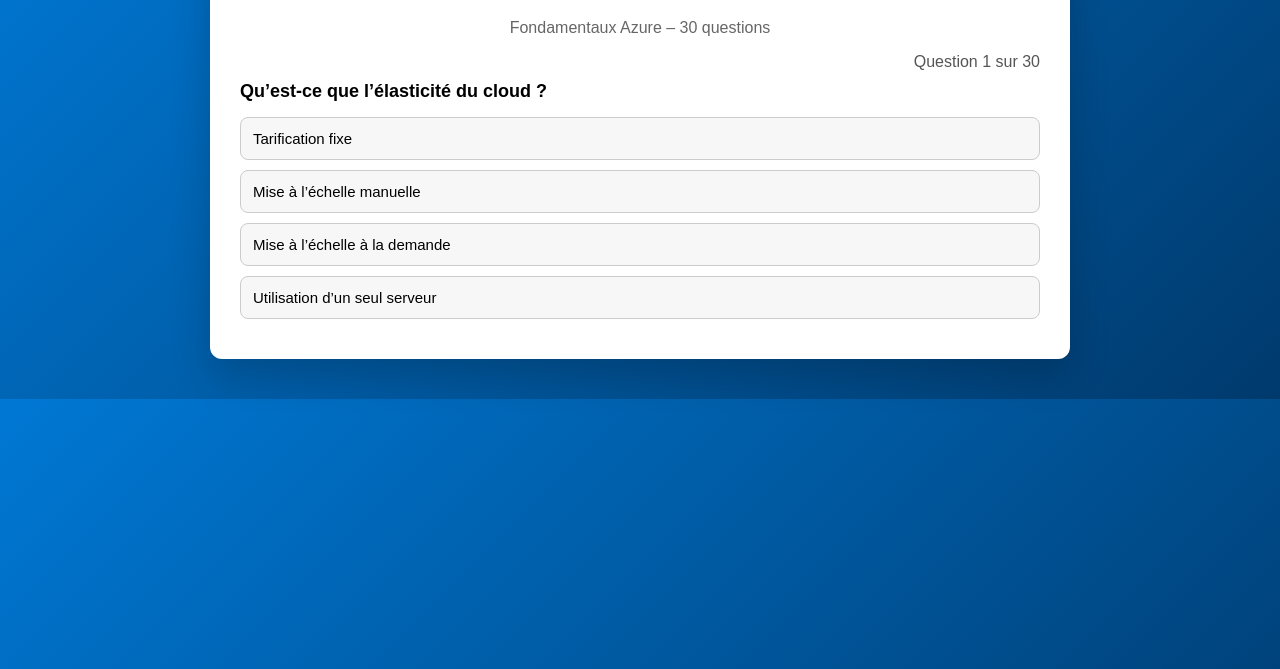
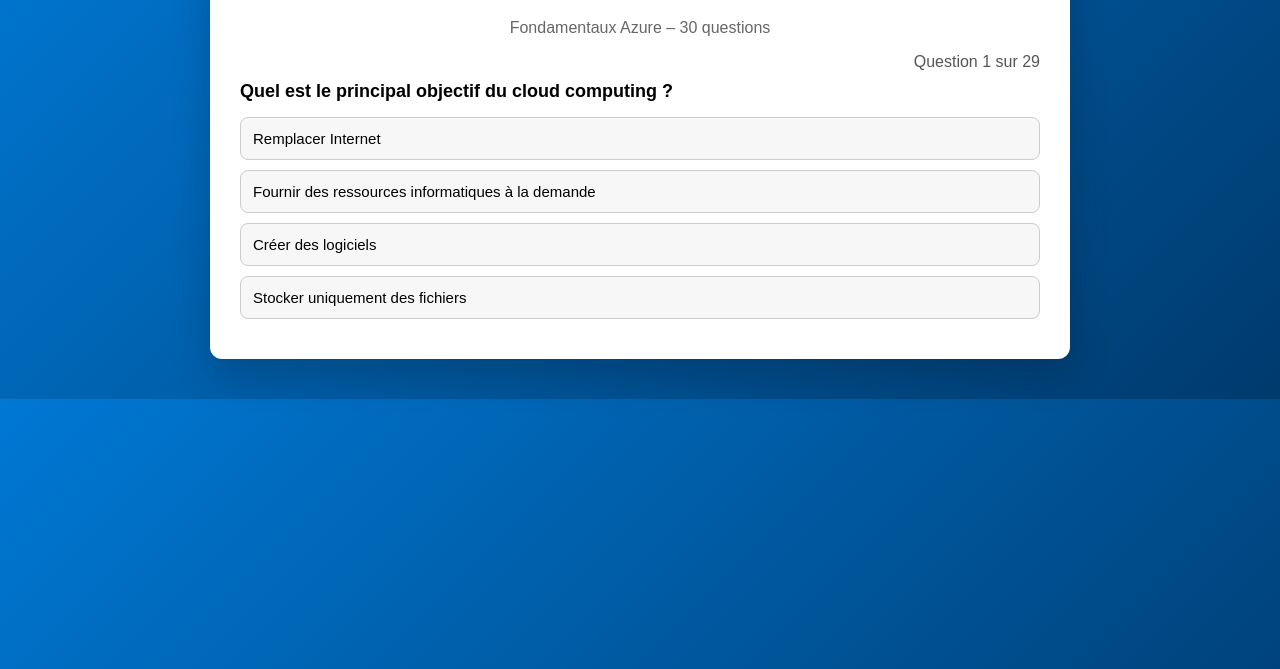
Before and after one commit to iheb69nachet/az-900-s1, a website: page index.html in a window 1280 px wide. Shown: the part 131-800 px from the top of the page. Drawn offline with Linux system fonts and the light colour scheme.

Commit message:
Update quiz questions in index.html

```diff
--- a/index.html
+++ b/index.html
@@ -96,41 +96,76 @@
 </div>
 
 <script>
+// const questions = [
+//   { q:"Qu’est-ce que l’élasticité du cloud ?", o:["Tarification fixe","Mise à l’échelle manuelle","Mise à l’échelle à la demande","Utilisation d’un seul serveur"], a:2 },
+//   { q:"Quel modèle cloud nécessite le plus de gestion côté client ?", o:["SaaS","PaaS","IaaS","Serverless"], a:2 },
+//   { q:"Qu’est-ce qu’une région Azure ?", o:["Une machine virtuelle","Un centre de données","Une zone géographique avec des centres de données","Un sous-réseau"], a:2 },
+//   { q:"Les zones de disponibilité sont conçues pour se protéger contre :", o:["La panne d’une région","La panne d’un centre de données","Uniquement les pannes réseau","L’augmentation des coûts"], a:1 },
+//   { q:"Combien de zones de disponibilité y a-t-il généralement dans une région ?", o:["1","2","3","10"], a:2 },
+//   { q:"Quel service fournit des serveurs virtuels dans Azure ?", o:["Azure App Service","Azure VM","Azure Functions","Azure Blob"], a:1 },
+//   { q:"Quel type de mise à l’échelle augmente la taille d’une VM ?", o:["Horizontale","Verticale","Élastique","Automatique"], a:1 },
+//   { q:"Quel type de mise à l’échelle ajoute des instances de VM ?", o:["Verticale","Manuelle","Horizontale","Statique"], a:2 },
+//   { q:"Quel service Azure fournit la mise à l’échelle automatique des VM ?", o:["App Service","VM Scale Sets","Azure Monitor","Azure Storage"], a:1 },
+//   { q:"Quelle disponibilité peut être atteinte avec des VM dans plusieurs zones ?", o:["99,5 %","99,9 %","99,95 %","99,99 %"], a:3 },
+
+//   { q:"Quel service est de type Platform as a Service (PaaS) ?", o:["Azure VM","Azure App Service","Azure Disk","Azure VNet"], a:1 },
+//   { q:"Qui gère les mises à jour du système d’exploitation en PaaS ?", o:["Le client","Azure","Un tiers","Personne"], a:1 },
+//   { q:"Quel type de stockage est un stockage objet ?", o:["Azure Disks","Azure Files","Azure Blob","Azure Tables"], a:2 },
+//   { q:"Quel stockage est le plus adapté aux disques système des VM ?", o:["Blob","Files","Disks","Queues"], a:2 },
+//   { q:"Quel niveau Blob est le moins cher pour l’archivage à long terme ?", o:["Hot","Cool","Cold","Archive"], a:3 },
+//   { q:"Quelle règle de nommage de compte de stockage est correcte ?", o:["Unique par groupe de ressources","Unique par région","Globalement unique","Sensible à la casse"], a:2 },
+//   { q:"Quel service Azure fournit un réseau privé ?", o:["Azure DNS","Azure VNet","Azure CDN","Azure Monitor"], a:1 },
+//   { q:"Qu’est-ce qui sépare les ressources publiques et privées ?", o:["Les régions","Les zones","Les sous-réseaux","Les pare-feu"], a:2 },
+//   { q:"Qu’est-ce qui contrôle le trafic à l’intérieur d’un VNet ?", o:["Azure Firewall","NSG","DDoS","CDN"], a:1 },
+//   { q:"Qu’est-ce qui protège contre les attaques réseau à grande échelle ?", o:["NSG","Azure Monitor","Azure DDoS","Azure VPN"], a:2 },
+
+//   { q:"Qu’est-ce qu’un groupe de ressources ?", o:["Une unité de facturation","Un conteneur logique","Un abonnement","Une région"], a:1 },
+//   { q:"À combien de groupes de ressources une ressource peut-elle appartenir ?", o:["Plusieurs","Deux","Un seul","Illimité"], a:2 },
+//   { q:"Supprimer un groupe de ressources :", o:["Conserve les ressources","Déplace les ressources","Supprime les ressources","Archive les ressources"], a:2 },
+//   { q:"Quelle unité est utilisée pour gérer la facturation ?", o:["Région","Groupe de ressources","Abonnement","VNet"], a:2 },
+//   { q:"Les abonnements peuvent-ils être fusionnés ?", o:["Oui","Non","Seulement payants","Seulement gratuits"], a:1 },
+//   { q:"Quel est le niveau le plus élevé dans la hiérarchie Azure ?", o:["Abonnement","Groupe de ressources","Groupe de gestion","Ressource"], a:2 },
+//   { q:"Les balises (tags) sont principalement utilisées pour :", o:["La sécurité","Le réseau","La gestion des coûts","La disponibilité"], a:2 },
+//   { q:"Quel modèle de service nécessite le moins de gestion ?", o:["IaaS","PaaS","SaaS","VM"], a:2 },
+//   { q:"Azure App Service est le mieux adapté pour :", o:["Les bases de données","L’hébergement de VM","Les applications web","Le réseau"], a:2 },
+//   { q:"Quel service est requis avant de créer la plupart des ressources Azure ?", o:["VNet","Stockage","Abonnement","Région"], a:2 }
+// ];
 const questions = [
-  { q:"Qu’est-ce que l’élasticité du cloud ?", o:["Tarification fixe","Mise à l’échelle manuelle","Mise à l’échelle à la demande","Utilisation d’un seul serveur"], a:2 },
-  { q:"Quel modèle cloud nécessite le plus de gestion côté client ?", o:["SaaS","PaaS","IaaS","Serverless"], a:2 },
-  { q:"Qu’est-ce qu’une région Azure ?", o:["Une machine virtuelle","Un centre de données","Une zone géographique avec des centres de données","Un sous-réseau"], a:2 },
-  { q:"Les zones de disponibilité sont conçues pour se protéger contre :", o:["La panne d’une région","La panne d’un centre de données","Uniquement les pannes réseau","L’augmentation des coûts"], a:1 },
-  { q:"Combien de zones de disponibilité y a-t-il généralement dans une région ?", o:["1","2","3","10"], a:2 },
-  { q:"Quel service fournit des serveurs virtuels dans Azure ?", o:["Azure App Service","Azure VM","Azure Functions","Azure Blob"], a:1 },
-  { q:"Quel type de mise à l’échelle augmente la taille d’une VM ?", o:["Horizontale","Verticale","Élastique","Automatique"], a:1 },
-  { q:"Quel type de mise à l’échelle ajoute des instances de VM ?", o:["Verticale","Manuelle","Horizontale","Statique"], a:2 },
-  { q:"Quel service Azure fournit la mise à l’échelle automatique des VM ?", o:["App Service","VM Scale Sets","Azure Monitor","Azure Storage"], a:1 },
-  { q:"Quelle disponibilité peut être atteinte avec des VM dans plusieurs zones ?", o:["99,5 %","99,9 %","99,95 %","99,99 %"], a:3 },
+  { q:"Quel est le principal objectif du cloud computing ?", o:["Remplacer Internet","Fournir des ressources informatiques à la demande","Créer des logiciels","Stocker uniquement des fichiers"], a:1 },
+  { q:"Quel type de cloud est partagé entre plusieurs organisations ?", o:["Cloud privé","Cloud hybride","Cloud public","Cloud local"], a:2 },
+  { q:"Quel type de cloud est dédié à une seule organisation ?", o:["Cloud public","Cloud privé","Cloud communautaire","Cloud hybride"], a:1 },
+  { q:"Le cloud hybride combine :", o:["Cloud public et privé","Deux clouds publics","Deux régions","Deux abonnements"], a:0 },
+  { q:"Quel est un exemple de service SaaS ?", o:["Azure Virtual Machine","Azure SQL Database","Microsoft 365","Azure Storage"], a:2 },
 
-  { q:"Quel service est de type Platform as a Service (PaaS) ?", o:["Azure VM","Azure App Service","Azure Disk","Azure VNet"], a:1 },
-  { q:"Qui gère les mises à jour du système d’exploitation en PaaS ?", o:["Le client","Azure","Un tiers","Personne"], a:1 },
-  { q:"Quel type de stockage est un stockage objet ?", o:["Azure Disks","Azure Files","Azure Blob","Azure Tables"], a:2 },
-  { q:"Quel stockage est le plus adapté aux disques système des VM ?", o:["Blob","Files","Disks","Queues"], a:2 },
-  { q:"Quel niveau Blob est le moins cher pour l’archivage à long terme ?", o:["Hot","Cool","Cold","Archive"], a:3 },
-  { q:"Quelle règle de nommage de compte de stockage est correcte ?", o:["Unique par groupe de ressources","Unique par région","Globalement unique","Sensible à la casse"], a:2 },
-  { q:"Quel service Azure fournit un réseau privé ?", o:["Azure DNS","Azure VNet","Azure CDN","Azure Monitor"], a:1 },
-  { q:"Qu’est-ce qui sépare les ressources publiques et privées ?", o:["Les régions","Les zones","Les sous-réseaux","Les pare-feu"], a:2 },
-  { q:"Qu’est-ce qui contrôle le trafic à l’intérieur d’un VNet ?", o:["Azure Firewall","NSG","DDoS","CDN"], a:1 },
-  { q:"Qu’est-ce qui protège contre les attaques réseau à grande échelle ?", o:["NSG","Azure Monitor","Azure DDoS","Azure VPN"], a:2 },
+  { q:"Quel service Azure permet d’exécuter du code sans gérer de serveur ?", o:["Azure VM","Azure Functions","Azure App Service","Azure Kubernetes"], a:1 },
+  { q:"Quel service est utilisé pour gérer des conteneurs Kubernetes ?", o:["Azure VM","Azure Container Registry","Azure Kubernetes Service","Azure App Service"], a:2 },
+  { q:"Quel avantage principal offre la haute disponibilité ?", o:["Réduction des coûts","Meilleure sécurité","Continuité du service","Plus de stockage"], a:2 },
+  { q:"Quel mécanisme Azure permet la reprise après sinistre ?", o:["Scalabilité","Réplication","Sauvegarde","Surveillance"], a:1 },
+  { q:"Quel service Azure est utilisé pour sauvegarder des données ?", o:["Azure Monitor","Azure Backup","Azure Advisor","Azure Firewall"], a:1 },
 
-  { q:"Qu’est-ce qu’un groupe de ressources ?", o:["Une unité de facturation","Un conteneur logique","Un abonnement","Une région"], a:1 },
-  { q:"À combien de groupes de ressources une ressource peut-elle appartenir ?", o:["Plusieurs","Deux","Un seul","Illimité"], a:2 },
-  { q:"Supprimer un groupe de ressources :", o:["Conserve les ressources","Déplace les ressources","Supprime les ressources","Archive les ressources"], a:2 },
-  { q:"Quelle unité est utilisée pour gérer la facturation ?", o:["Région","Groupe de ressources","Abonnement","VNet"], a:2 },
-  { q:"Les abonnements peuvent-ils être fusionnés ?", o:["Oui","Non","Seulement payants","Seulement gratuits"], a:1 },
-  { q:"Quel est le niveau le plus élevé dans la hiérarchie Azure ?", o:["Abonnement","Groupe de ressources","Groupe de gestion","Ressource"], a:2 },
-  { q:"Les balises (tags) sont principalement utilisées pour :", o:["La sécurité","Le réseau","La gestion des coûts","La disponibilité"], a:2 },
-  { q:"Quel modèle de service nécessite le moins de gestion ?", o:["IaaS","PaaS","SaaS","VM"], a:2 },
-  { q:"Azure App Service est le mieux adapté pour :", o:["Les bases de données","L’hébergement de VM","Les applications web","Le réseau"], a:2 },
-  { q:"Quel service est requis avant de créer la plupart des ressources Azure ?", o:["VNet","Stockage","Abonnement","Région"], a:2 }
+  { q:"Quelle ressource est nécessaire pour créer une machine virtuelle ?", o:["Groupe de gestion","Abonnement","Région","Compte utilisateur"], a:1 },
+  { q:"Quel élément définit où une ressource est déployée ?", o:["Abonnement","Groupe de ressources","Région","Balise"], a:2 },
+  { q:"Quel service Azure fournit des bases de données relationnelles managées ?", o:["Azure VM","Azure Blob Storage","Azure SQL Database","Azure Files"], a:2 },
+  { q:"Quel service est utilisé pour surveiller les performances ?", o:["Azure Advisor","Azure Monitor","Azure Security Center","Azure Backup"], a:1 },
+  { q:"Quel service donne des recommandations Azure ?", o:["Azure Monitor","Azure Advisor","Azure Firewall","Azure Policy"], a:1 },
+
+  { q:"Quel type de stockage est accessible via SMB ?", o:["Azure Blob","Azure Files","Azure Disks","Azure Tables"], a:1 },
+  { q:"Quel service Azure est utilisé pour stocker des messages ?", o:["Azure Files","Azure Queues","Azure Tables","Azure Disks"], a:1 },
+  { q:"Quel service permet de contrôler l’accès aux ressources ?", o:["Azure Policy","Azure Monitor","Azure Backup","Azure CDN"], a:0 },
+  { q:"Quel service gère les identités et accès dans Azure ?", o:["Azure IAM","Azure Active Directory","Azure DNS","Azure Firewall"], a:1 },
+  { q:"Quel concept repose sur le principe du moindre privilège ?", o:["Scalabilité","Haute disponibilité","Sécurité","Facturation"], a:2 },
+
+  { q:"Quel service protège les applications web contre les attaques ?", o:["Azure VPN","Azure Firewall","Web Application Firewall (WAF)","NSG"], a:2 },
+  { q:"Quel outil permet de restreindre les types de ressources créées ?", o:["Azure Monitor","Azure Policy","Azure Advisor","Azure Backup"], a:1 },
+  { q:"Quel élément permet de regrouper des abonnements ?", o:["Groupe de ressources","Région","Groupe de gestion","Balise"], a:2 },
+  { q:"Quel élément est utilisé pour organiser les coûts ?", o:["Régions","Balises (Tags)","VNets","Zones"], a:1 },
+  { q:"Quel modèle de tarification Azure est utilisé ?", o:["Paiement fixe","Paiement à l’usage","Abonnement annuel obligatoire","Licence unique"], a:1 },
+
+  { q:"Quel service Azure est utilisé pour connecter un réseau local à Azure ?", o:["Azure CDN","Azure VPN Gateway","Azure Firewall","Azure DNS"], a:1 },
+  { q:"Quel service fournit un réseau de diffusion de contenu ?", o:["Azure Monitor","Azure CDN","Azure VNet","Azure ExpressRoute"], a:1 },
+  { q:"Quel service permet une connexion privée dédiée à Azure ?", o:["Azure VPN","Azure ExpressRoute","Azure Firewall","Azure CDN"], a:1 },
+  { q:"Quel est l’objectif principal de la conformité ?", o:["Performance","Sécurité","Respect des normes légales","Réduction des coûts"], a:2 }
 ];
-
 let index = 0;
 let score = 0;
 let answered = false;
```
